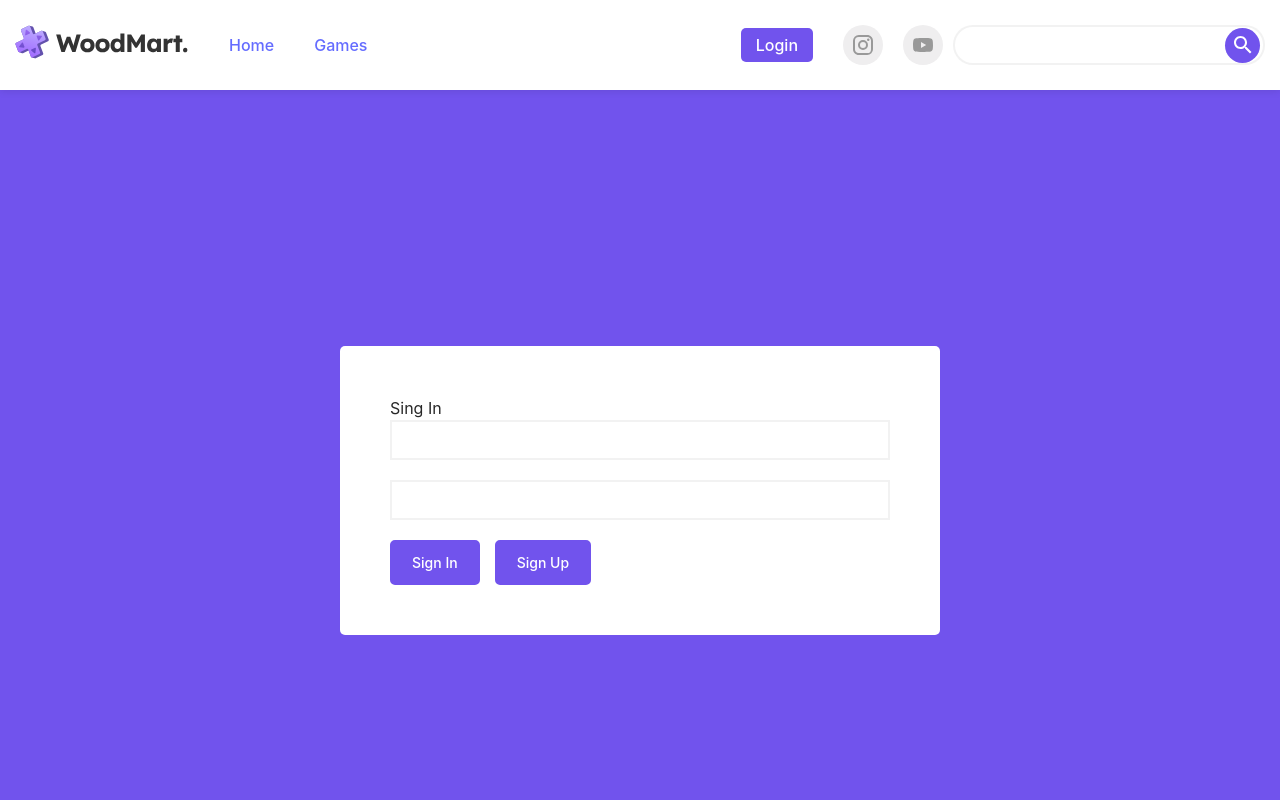
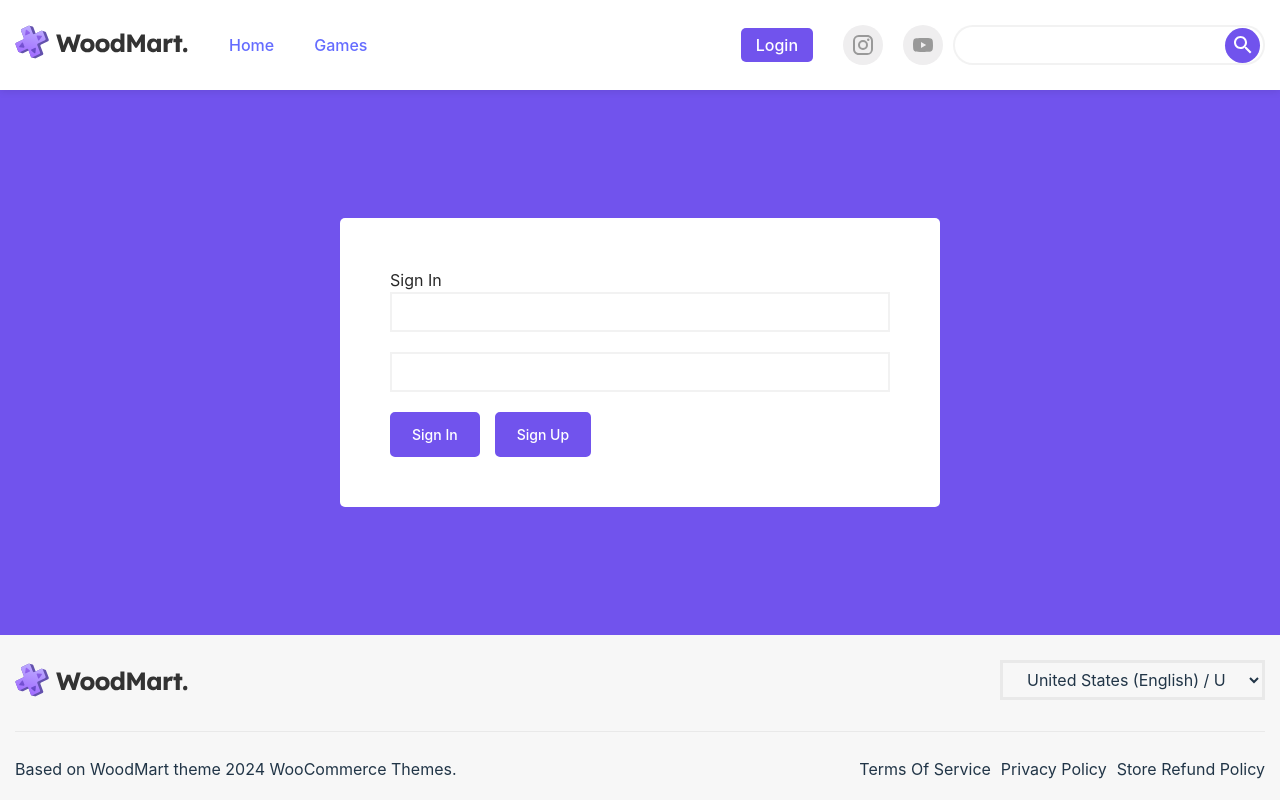
Before and after one commit to Oops14/freeToGame, a React (Vite) app: page /freeToGame/login in a window 1280 px wide. Shown: the top 800 px of the page. Built offline with nearby package versions, Linux system fonts and the light colour scheme.

Commit message:
refactored formik form

```diff
--- a/src/features/auth/ui/Login.tsx
+++ b/src/features/auth/ui/Login.tsx
@@ -1,24 +1,16 @@
-import { Formik } from 'formik'
+import { useFormik } from 'formik'
 import { Footer } from '../../../common/components/footer/Footer'
 import { Header } from '../../../common/components/header/Header'
 import style from './login.module.scss'
 
 export const Login = () => {
-    return (
-        <>
-            <Header />
-            <div className={style.login_page}>
-                <div className={'container ' + style.login_container}>
-                    <div className={style.login_form}>
-                        <h4>Sing In</h4>
-
-                        <Formik
-                            initialValues={{ email: '', password: '' }}
-                            validate={(values) => {
-                                const errors = {
+    const formik = useFormik({
+        initialValues: {
             email: '',
             password: '',
-                                }
+        },
+        validate: (values) => {
+            const errors = {}
 
             if (!values.email) {
                 errors.email = 'Required'
@@ -29,42 +21,58 @@ export const Login = () => {
             if (!values.password) {
                 errors.password = 'Required'
             } else if (values.password.length <= 6) {
-                                    errors.password = 'The minimum lenght of the password is 6'
+                errors.password = 'The minimum length of the password is 6'
             }
 
             return errors
-                            }}
-                            onSubmit={(values) => {
-                                console.log(values)
-                            }}>
-                            {({ values, handleSubmit, errors, touched, handleChange, handleBlur, isSubmitting }) => (
-                                <form onSubmit={handleSubmit}>
+        },
+        onSubmit: (values, formikHelpers) => {
+            console.log(`Email: ${values.email}`)
+            console.log(`Password: ${values.password}`)
+
+
+            formikHelpers.setSubmitting(false)
+            formik.resetForm()
+        },
+    })
+
+    return (
+        <>
+            <Header />
+            <div className={style.login_page}>
+                <div className={'container ' + style.login_container}>
+                    <div className={style.login_form}>
+                        <h4>Sign In</h4>
+
+                        <form onSubmit={formik.handleSubmit}>
                             <div>
                                 <input
                                     className="input_text"
                                     type="email"
                                     name="email"
-                                            onChange={handleChange}
-                                            onBlur={handleBlur}
-                                            value={values.email}
+                                    onChange={formik.handleChange}
+                                    onBlur={formik.handleBlur}
+                                    value={formik.values.email}
                                 />
-                                        {errors.email && touched.email && <div className="error">{errors.email}</div>}
+                                {formik.errors.email && formik.touched.email && (
+                                    <div className="error">{formik.errors.email}</div>
+                                )}
                             </div>
                             <div>
                                 <input
                                     className="input_password"
                                     type="password"
                                     name="password"
-                                            onChange={handleChange}
-                                            onBlur={handleBlur}
-                                            value={values.password}
+                                    onChange={formik.handleChange}
+                                    onBlur={formik.handleBlur}
+                                    value={formik.values.password}
                                 />
-                                        {errors.password && touched.password && (
-                                            <div className="error">{errors.password}</div>
+                                {formik.errors.password && formik.touched.password && (
+                                    <div className="error">{formik.errors.password}</div>
                                 )}
                             </div>
                             <div className={style.buttons_block}>
-                                        <button type="submit" className="btn" disabled={isSubmitting}>
+                                <button type="submit" className="btn" disabled={formik.isSubmitting}>
                                     Sign In
                                 </button>
                                 <button type="button" className="btn">
@@ -72,8 +80,6 @@ export const Login = () => {
                                 </button>
                             </div>
                         </form>
-                            )}
-                        </Formik>
                     </div>
                 </div>
             </div>
--- a/src/features/auth/ui/login.module.scss
+++ b/src/features/auth/ui/login.module.scss
@@ -1,5 +1,5 @@
 .login_page {
-    height: 100vh;
+    height: calc(100vh - 255px);
     background-color: #7153ed;
     margin-top: -40px;
 
```
Lines whose indentation alone changed are shown as unchanged.
